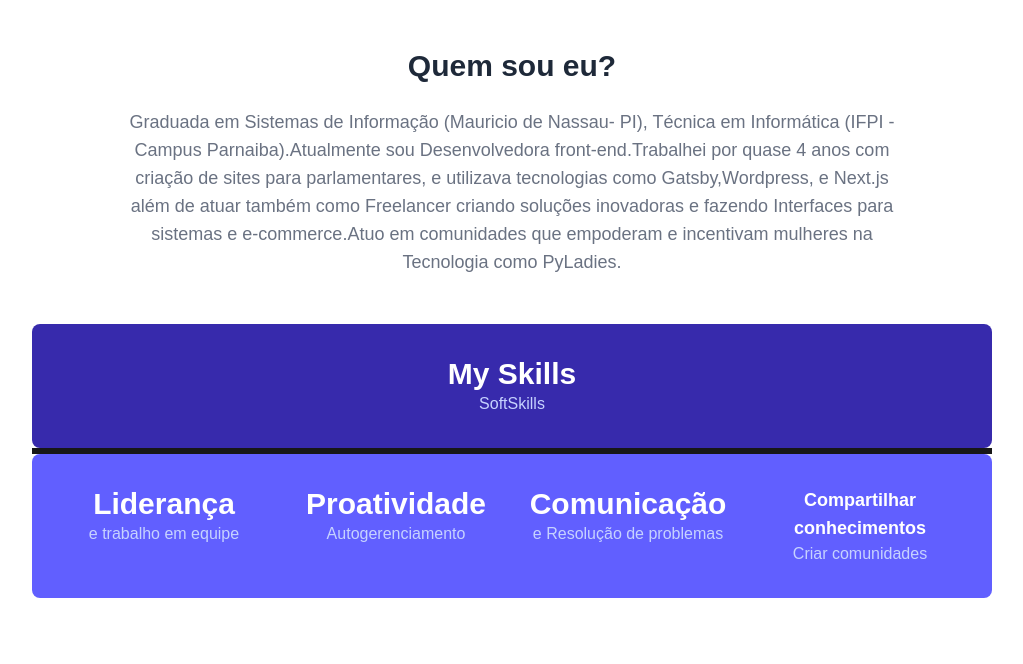
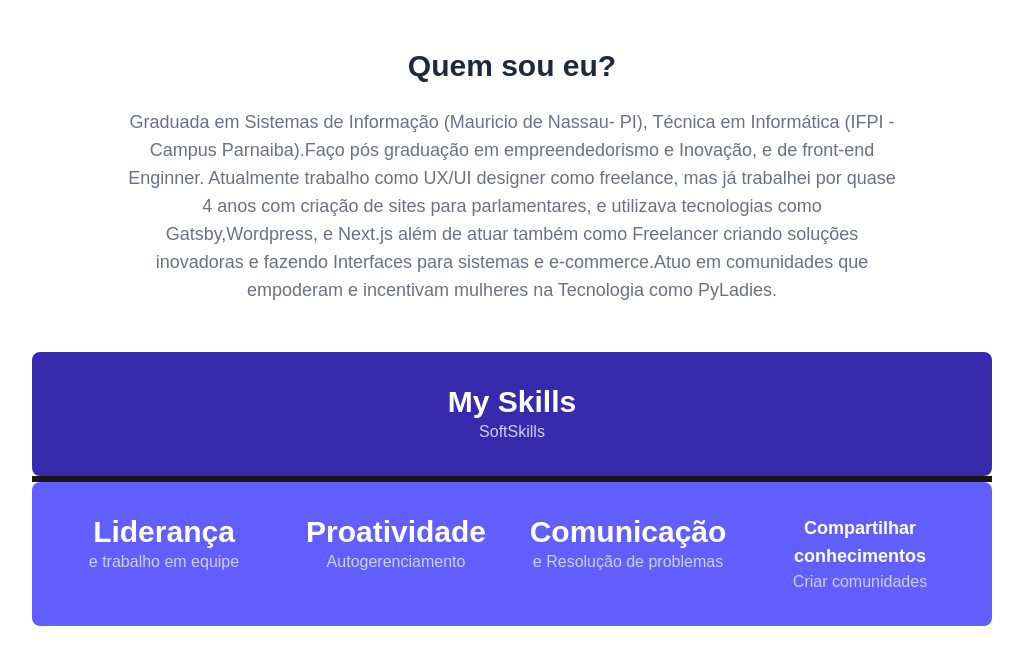
Before and after one commit to emillyhorta/emillyhorta.github.io, a Next.js app: page /About in a window 1280 px wide. Shown: the top 664 px of the page, without its empty margins (128-1151 px from the left). Built offline with nearby package versions, Linux system fonts and the light colour scheme.

Commit message:
Update About.jsx

```diff
--- a/src/pages/About.jsx
+++ b/src/pages/About.jsx
@@ -9,8 +9,7 @@ export default function About() {
 
           <p className="mx-auto max-w-screen-md text-center text-gray-500 md:text-lg">
             Graduada em Sistemas de Informação (Mauricio de Nassau- PI), Técnica
-            em Informática (IFPI - Campus Parnaiba).Atualmente sou
-            Desenvolvedora front-end.Trabalhei por quase 4 anos com criação de
+            em Informática (IFPI - Campus Parnaiba).Faço pós graduação em empreendedorismo e Inovação, e de front-end Enginner. Atualmente trabalho como UX/UI designer como freelance, mas já trabalhei por quase 4 anos com criação de
             sites para parlamentares, e utilizava tecnologias como
             Gatsby,Wordpress, e Next.js além de atuar também como Freelancer
             criando soluções inovadoras e fazendo Interfaces para sistemas e
```
